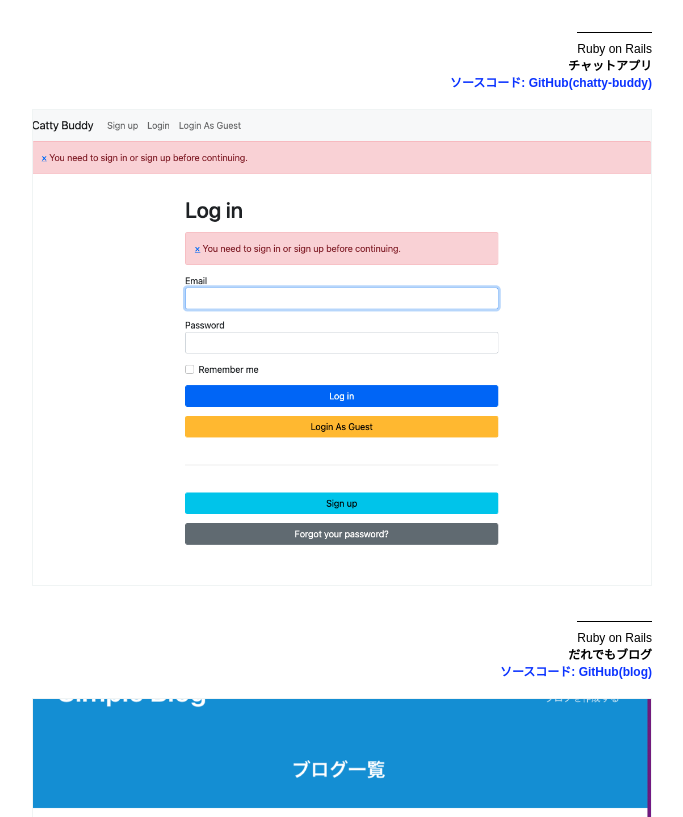
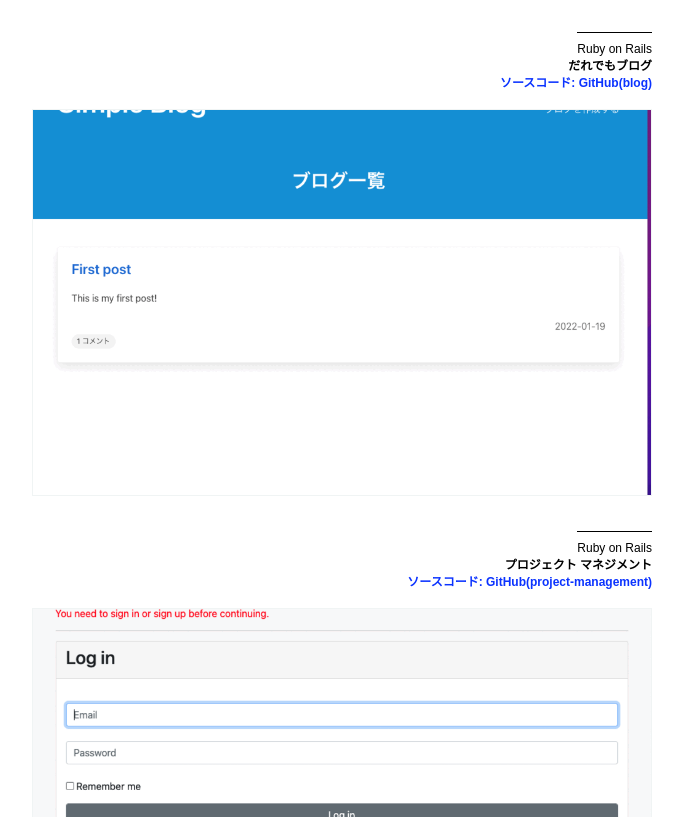
Before and after one commit to Ikko-T/me-portfolio, a plain HTML site: page index.html in a window 1280 px wide. Shown: the part 2654-3471 px from the top of the page, without its empty margins (373-1056 px from the left). Drawn offline with nearby package versions, Linux system fonts and the light colour scheme.

Commit message:
Comment out a project

```diff
--- a/index.html
+++ b/index.html
@@ -149,7 +149,7 @@
               /></a>
             </div>
           </div> -->
-          <div class="section" id="rubyonrails">
+          <!-- <div class="section" id="rubyonrails">
             <div class="group">
               <h2>Ruby on Rails</h2>
               <p class="title">チャットアプリ</p>
@@ -164,8 +164,8 @@
                 ><img src="images/work11.gif" alt="Chatty Buddy"
               /></a>
             </div>
-          </div>
-          <div class="section">
+          </div> -->
+          <div class="section" id="rubyonrails">
             <div class="group">
               <h2>Ruby on Rails</h2>
               <p class="title">だれでもブログ</p>
```
